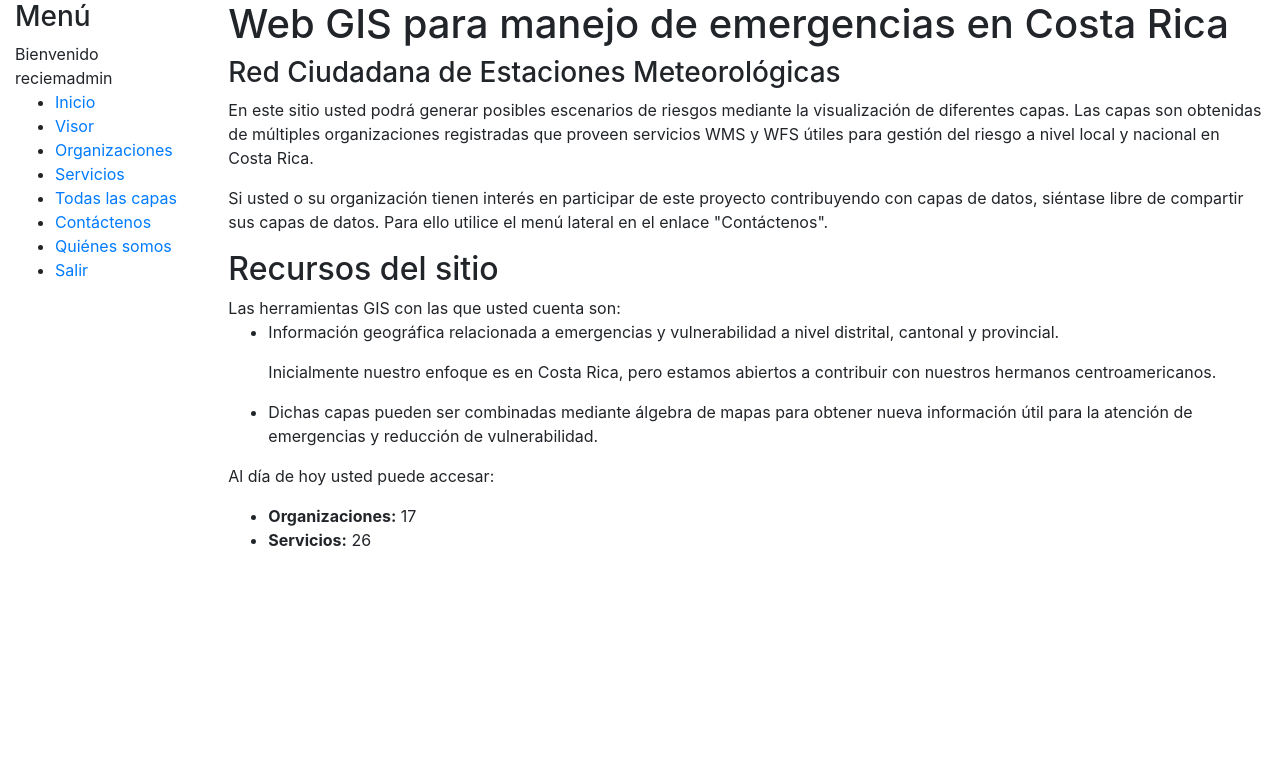
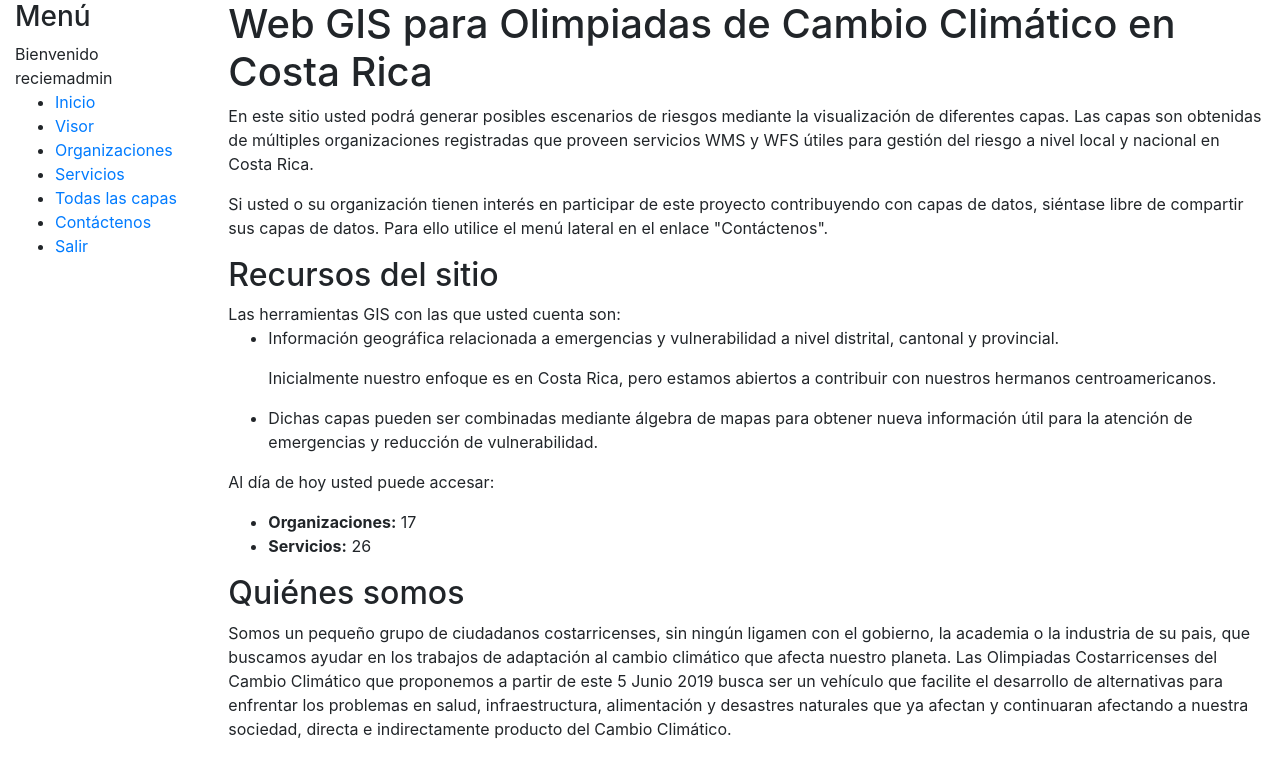
Before and after one commit to snunezcr/EMViewer, a Django app: page /reciemviewer/ in a window 1280 px wide. Shown: the top 778 px of the page. Run offline with Django 3.2, Linux system fonts and the light colour scheme; a user stored in the database is signed in; data comes from the database, SQL or seed files in the repository; some libraries are stand-ins or nearby versions.

Commit message:
Add prior improvements

```diff
--- a/reciemviewer/templates/base_generic.html
+++ b/reciemviewer/templates/base_generic.html
@@ -64,7 +64,6 @@
           <li><a href="{% url 'services' %}">Servicios</a></li>
           <li><a href="{% url 'layersall' %}">Todas las capas</a></li>
           <li><a href="{% url 'emailsend' %}">Contáctenos</a></li>
-          <li><a href="">Quiénes somos</a></li>
         <li><a href="{% url 'logout' %}">Salir</a></li>
         </ul>
      {% endblock %}
--- a/reciemviewer/templates/index.html
+++ b/reciemviewer/templates/index.html
@@ -1,9 +1,8 @@
 {% extends "base_generic.html" %}
 
 {% block content %}
-    <h1>Web GIS para manejo de emergencias en Costa Rica</h1>
+    <h1>Web GIS para Olimpiadas de Cambio Climático en Costa Rica</h1>
 
-    <h3>Red Ciudadana de Estaciones Meteorológicas</h3>
 
     <p>En este sitio usted podrá generar posibles escenarios de riesgos mediante la visualización de diferentes capas. Las capas son obtenidas de múltiples organizaciones registradas que proveen servicios WMS y WFS útiles para gestión del riesgo a nivel local y nacional en Costa Rica.</p>
 
@@ -23,4 +22,8 @@
         <li><strong>Organizaciones:</strong> {{ num_organizations }}</li>
         <li><strong>Servicios:</strong> {{ num_services }}</li>
     </ul>
+
+    <h2>Quiénes somos</h2>
+
+    <p> Somos un pequeño grupo de ciudadanos costarricenses, sin ningún ligamen con el gobierno, la academia o la industria de su pais, que buscamos ayudar en los trabajos de adaptación al cambio climático que afecta nuestro planeta. Las Olimpiadas Costarricenses del Cambio Climático que proponemos a partir de este 5 Junio 2019 busca ser un vehículo que facilite el desarrollo de alternativas para enfrentar los problemas en salud, infraestructura, alimentación y desastres naturales que ya afectan y continuaran afectando a nuestra sociedad, directa e indirectamente producto del Cambio Climático.</p>
 {% endblock %}
--- a/reciemviewer/templates/reciemviewer/organization_detail.html
+++ b/reciemviewer/templates/reciemviewer/organization_detail.html
@@ -13,7 +13,6 @@
     <h4>Ubicación</h4>
 
   <p><strong>Dirección:</strong> {{ organization.address }}</p>
-  <p><strong>Teléfono:</strong> <a href="">{{ organization.phone }}</a></p>
   <p><strong>Página web:</strong> <a href="">{{ organization.url }}</a></p>
 
   </div>
--- a/reciemviewer/templates/reciemviewer/service_detail.html
+++ b/reciemviewer/templates/reciemviewer/service_detail.html
@@ -4,7 +4,6 @@
   <h1>Servicio: {{ service.short}}</h1>
 
   <p><strong>Nombre:</strong> <a href="">{{ service.name }}</a></p>
-  <p><strong>Categoría:</strong> {{ service.type}}</p>
   <p><strong>Organización:</strong> {{ service.org.short}}</p>
 
   <div style="margin-left:20px;margin-top:20px">
--- a/reciemviewer/templates/registration/login.html
+++ b/reciemviewer/templates/registration/login.html
@@ -1,6 +1,6 @@
 <!-- templates/registration/login.html -->
 
-<h2>Web GIS para manejo de emergencias en Costa Rica -Ingreso</h2>
+<h2>Olimpiadas para el Cambio Climático, Costa Rica - Ingreso</h2>
 <form method="post">
   {% csrf_token %}
   {{ form.as_p }}
--- a/reciemviewer/views.py
+++ b/reciemviewer/views.py
@@ -8,8 +8,6 @@ from reciemviewer.models import Organization, Contact, Service
 from reciemviewer.serializers import OrganizationSerializer, ContactSerializer, ServiceSerializer
 from django.core.mail import send_mail, BadHeaderError
 from django.http import HttpResponse, HttpResponseRedirect
-from django.views.decorators.cache import cache_page
-from django.utils.decorators import method_decorator
 from django.shortcuts import render, redirect
 from django.views import generic
 from .forms import ContactForm
@@ -41,7 +39,6 @@ class ServiceView(generic.ListView):
     model = Service
     template_name = 'reciemviewer/service_list.html'
 
-@method_decorator(cache_page(60 * 60 * 4), name='dispatch')
 class LayerView(generic.ListView):
     model = Service
     template_name = 'reciemviewer/layersall_list.html'
@@ -65,7 +62,6 @@ class ServiceListGenerate(generics.ListCreateAPIView):
     queryset = Service.objects.all().order_by('short')
     serializer_class = ServiceSerializer
 
-@method_decorator(cache_page(60 * 60 * 4), name='dispatch')
 class VisorView(generic.ListView):
     model = Service
     template_name = 'reciemviewer/visor.html'
```
Also changed, not shown: reciemviewer/templates/reciemviewer/visor.html (line endings or trailing spaces).
